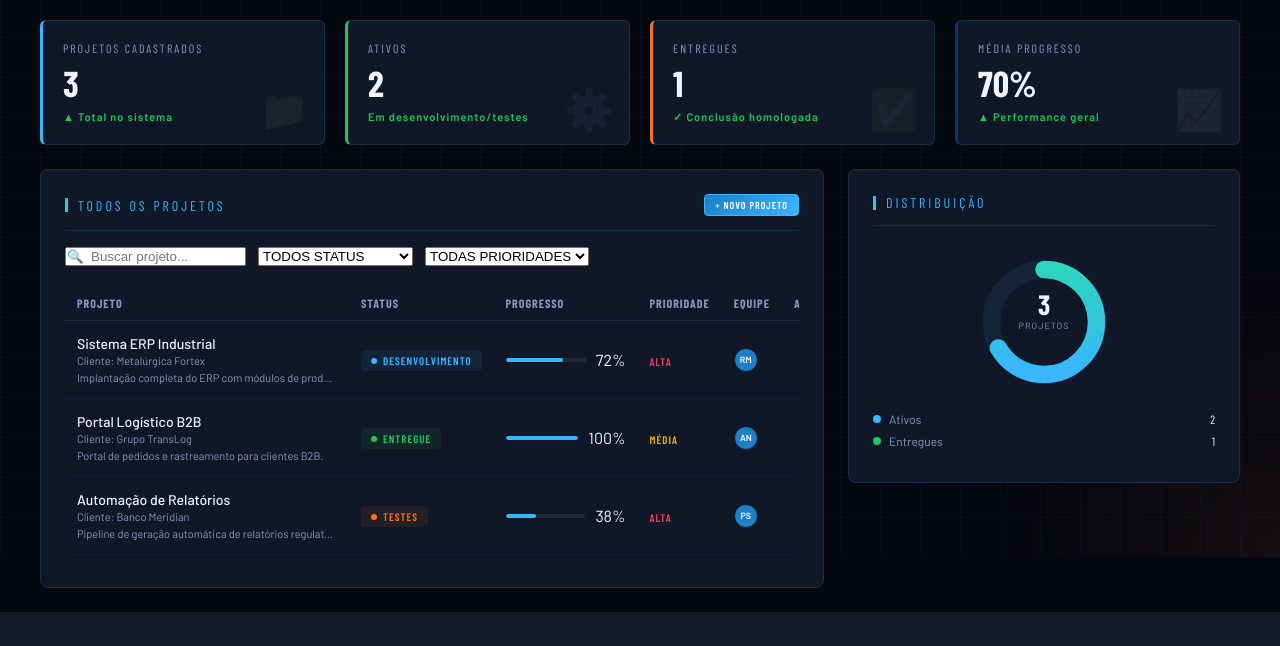
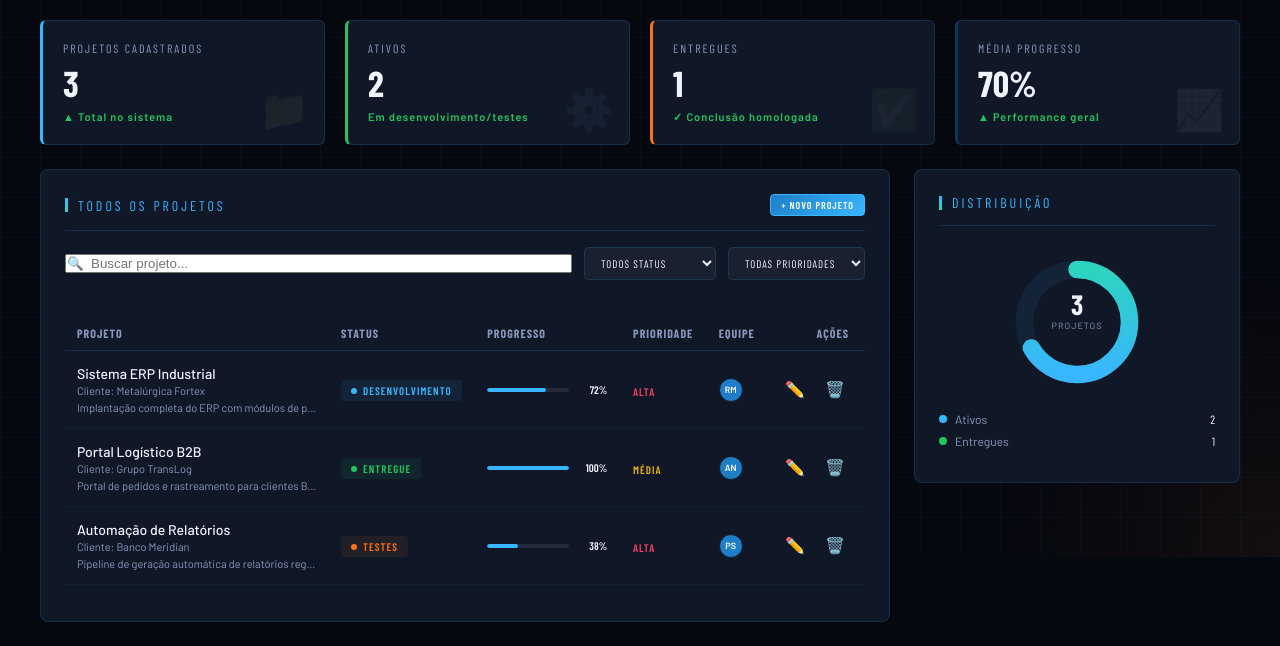
Before and after one commit to Thallycs/Nexus360, a Django app: page /dashboard/ in a window 1280 px wide. Shown: the part 243-889 px from the top of the page. Before the commit the page ends 855 px from the top, so only its background shows below. Run offline with Django 5.2, Linux system fonts and the light colour scheme; a user stored in the database is signed in; parts of the project's set-up code (start-up, migrations or seed data) failed here and were passed over.

Commit message:
Fix: restaurando largura de colunas, efeitos hover e botoes de acao de CRUD

```diff
--- a/core/templates/core/dashboard.html
+++ b/core/templates/core/dashboard.html
@@ -2,7 +2,6 @@
 {% load static %}
 {% block content %}
 
-<!-- TITLE BAR -->
 <div class="title-bar">
   <div>
     <div class="page-title">Gestão de <span>Projetos</span></div>
@@ -15,7 +14,6 @@
   </div>
 </div>
 
-<!-- KPI STRIP OPERACIONAL -->
 <div class="kpi-strip">
   <div class="kpi-card blue">
     <div class="kpi-label">Projetos Cadastrados</div>
@@ -43,64 +41,82 @@
   </div>
 </div>
 
-<!-- MAIN GRID -->
 <div class="main-grid">
 
-  <!-- TABLE PANEL -->
-  <div class="panel">
+  <div class="panel" style="overflow: visible;">
     <div class="panel-header">
       <div class="panel-title">Todos os Projetos</div>
       <button class="btn btn-primary btn-sm" onclick="abrirCriacao()">+ Novo Projeto</button>
     </div>
 
-    <!-- TOOLBAR DE BUSCA E FILTRAGEM -->
-    <div class="toolbar" style="display: flex; gap: 12px; margin-bottom: 20px;">
-      <input class="search-input" type="text" placeholder="🔍  Buscar projeto..." id="proj-search" oninput="filtrarTabela()">
-      <select class="filter-select" id="proj-filter-status" onchange="filtrarTabela()">
-        <option value="">TODOS STATUS</option>
-        <option value="PLANEJAMENTO">PLANEJAMENTO</option>
-        <option value="DESENVOLVIMENTO">DESENVOLVIMENTO</option>
-        <option value="TESTES">TESTES</option>
-        <option value="ENTREGUE">ENTREGUE</option>
-        <option value="PAUSADO">PAUSADO</option>
+    <div class="toolbar" style="display: flex; gap: 12px; margin-bottom: 24px; align-items: center; width: 100%;">
+      <input class="search-input" type="text" placeholder="🔍  Buscar projeto..." id="proj-search" oninput="filtrarTabela()" style="flex: 1; min-width: 180px;">
+
+      <select class="filter-select" id="proj-filter-status" onchange="filtrarTabela()" style="
+        background: rgba(255,255,255,0.04);
+        border: 1px solid var(--border);
+        border-radius: 5px;
+        padding: 8px 12px;
+        color: var(--white);
+        font-family: 'Barlow Condensed', sans-serif;
+        font-size: 11px;
+        letter-spacing: 1px;
+        text-transform: uppercase;
+        cursor: pointer;
+      ">
+        <option value="" style="background: var(--dark);">TODOS STATUS</option>
+        <option value="PLANEJAMENTO" style="background: var(--dark);">PLANEJAMENTO</option>
+        <option value="DESENVOLVIMENTO" style="background: var(--dark);">DESENVOLVIMENTO</option>
+        <option value="TESTES" style="background: var(--dark);">TESTES</option>
+        <option value="ENTREGUE" style="background: var(--dark);">ENTREGUE</option>
+        <option value="PAUSADO" style="background: var(--dark);">PAUSADO</option>
       </select>
-      <select class="filter-select" id="proj-filter-priority" onchange="filtrarTabela()">
-        <option value="">TODAS PRIORIDADES</option>
-        <option value="Alta">Alta</option>
-        <option value="Média">Média</option>
-        <option value="Baixa">Baixa</option>
+
+      <select class="filter-select" id="proj-filter-priority" onchange="filtrarTabela()" style="
+        background: rgba(255,255,255,0.04);
+        border: 1px solid var(--border);
+        border-radius: 5px;
+        padding: 8px 12px;
+        color: var(--white);
+        font-family: 'Barlow Condensed', sans-serif;
+        font-size: 11px;
+        letter-spacing: 1px;
+        text-transform: uppercase;
+        cursor: pointer;
+      ">
+        <option value="" style="background: var(--dark);">TODAS PRIORIDADES</option>
+        <option value="Alta" style="background: var(--dark);">Alta</option>
+        <option value="Média" style="background: var(--dark);">Média</option>
+        <option value="Baixa" style="background: var(--dark);">Baixa</option>
       </select>
     </div>
 
-    <!-- CONTÊINER DO SCROLL COM ESTILIZAÇÃO NEON EM MINHA PROPRIEDADE -->
-    <div style="width: 100%; overflow-x: auto; padding-bottom: 8px; scrollbar-width: thin; scrollbar-color: var(--blue-bright) var(--dark);">
+    <div style="width: 100%; overflow-x: auto; padding: 12px 0; margin-top: 4px; scrollbar-width: thin; scrollbar-color: var(--blue-bright) var(--dark);">
       <style>
-        /* Estilização customizada da barra de rolagem para navegadores Webkit (Chrome, Edge, Safari) */
+        /* Ajuste do scrollbar neon */
         div::-webkit-scrollbar { height: 6px; }
         div::-webkit-scrollbar-track { background: rgba(12, 17, 32, 0.5); border-radius: 4px; }
-        div::-webkit-scrollbar-thumb { background: var(--border); border-radius: 4px; border: 1px solid rgba(56, 182, 255, 0.2); }
-        div::-webkit-scrollbar-thumb:hover { background: var(--blue-bright); box-shadow: 0 0 10px var(--blue-bright); }
+        div::-webkit-scrollbar-thumb { background: var(--border); border-radius: 4px; }
+        div::-webkit-scrollbar-thumb:hover { background: var(--blue-bright); }
       </style>
 
-      <table class="project-table" id="tabela-projetos-core" style="width: 100%; min-width: 650px;">
+      <table class="project-table" id="tabela-projetos-core" style="width: 100%; min-width: 800px; border-collapse: collapse;">
         <thead>
           <tr>
-            <th>Projeto</th>
-            <th>Status</th>
-            <th>Progresso</th>
-            <th>Prioridade</th>
-            <th>Equipe</th>
-            <th style="text-align: right; padding-right: 16px;">Ações</th>
+            <th style="width: 30%;">Projeto</th>
+            <th style="width: 20%;">Status</th>
+            <th style="width: 20%;">Progresso</th>
+            <th style="width: 12%;">Prioridade</th>
+            <th style="width: 10%;">Equipe</th>
+            <th style="width: 8%; text-align: right; padding-right: 16px;">Ações</th>
           </tr>
         </thead>
         <tbody id="corpo-tabela-projetos">
-          <!-- Injeção reativa via Javascript -->
-        </tbody>
+          </tbody>
       </table>
     </div>
   </div>
 
-  <!-- SIDEBAR COM GRÁFICO DONUT -->
   <div class="sidebar">
     <div class="panel">
       <div class="panel-header">
@@ -122,14 +138,12 @@
           <div class="label">Projetos</div>
         </div>
         <div class="donut-legend" id="donut-legend-list">
-          <!-- Injeção automática de legenda -->
-        </div>
+          </div>
       </div>
     </div>
   </div>
 </div>
 
-<!-- MOTOR DO CRUD INTERNO -->
 <script>
   let projetos = [
     { id: 1, title: 'Sistema ERP Industrial', client: 'Metalúrgica Fortex', desc: 'Implantação completa do ERP com módulos de produção e estoque.', status: 'DESENVOLVIMENTO', progress: 72, priority: 'Alta', owner: 'RM' },
@@ -156,27 +170,29 @@
       let labelStatus = p.status.charAt(0) + p.status.slice(1).toLowerCase();
 
       return `
-        <tr>
+        <tr style="height: 70px;">
           <td>
-            <div class="proj-name">${p.title}</div>
-            <div class="proj-client">Cliente: ${p.client || 'Nexus Interno'}</div>
-            <div style="font-size: 11px; color: var(--muted); margin-top: 4px; max-width: 260px; white-space: nowrap; overflow: hidden; text-overflow: ellipsis;" title="${p.desc || 'Sem descrição.'}">
+            <div class="proj-name" style="font-size: 14px; font-weight: 500; color: var(--white);">${p.title}</div>
+            <div class="proj-client" style="font-size: 11px; color: var(--muted); margin-top: 2px;">Cliente: ${p.client || 'Nexus Interno'}</div>
+            <div style="font-size: 11px; color: var(--muted); margin-top: 4px; max-width: 240px; white-space: nowrap; overflow: hidden; text-overflow: ellipsis;" title="${p.desc || 'Sem descrição.'}">
               ${p.desc || '<i>Sem descrição cadastrada.</i>'}
             </div>
           </td>
           <td><span class="badge ${badgeCls}"><span class="badge-dot"></span>${labelStatus}</span></td>
           <td>
-            <div class="progress-wrap">
-              <div class="progress-bar"><div class="progress-fill" style="width:${p.progress}%"></div></div>
-              <span class="progress-pct blue">${p.progress}%</span>
+            <div class="progress-wrap" style="display: flex; align-items: center; gap: 10px;">
+              <div class="progress-bar" style="flex: 1; height: 4px; background: rgba(254,254,254,0.08); border-radius: 2px; overflow: hidden;">
+                <div class="progress-fill" style="width:${p.progress}%; height: 100%; background: var(--blue-bright); border-radius: 2px;"></div>
+              </div>
+              <span class="progress-pct blue" style="font-size: 11px; font-weight: 600; font-family: 'Barlow Condensed'; width: 28px; text-align: right;">${p.progress}%</span>
             </div>
           </td>
           <td><span class="priority ${p.priority === 'Alta' ? 'alta' : p.priority === 'Média' ? 'media' : 'baixa'}">${p.priority}</span></td>
-          <td><div class="avatar-group"><div class="avatar a" style="background:#1e7ec8; margin-left: 0;">${p.owner}</div></div></td>
-          <td style="text-align: right; padding-right: 16px;">
-            <div class="action-cell" style="justify-content: flex-end; gap: 8px;">
-              <button class="btn-icon" onclick="abrirEdicao(${p.id})" title="Editar projeto" style="font-size: 14px;">✏️</button>
-              <button class="btn-icon del" onclick="deletarProjeto(${p.id})" title="Apagar projeto" style="font-size: 14px;">🗑️</button>
+          <td><div class="avatar-group"><div class="avatar a" style="background:#1e7ec8; margin-left: 0; width: 24px; height: 24px; border-radius: 50%; font-size: 9px; font-weight: 600; display: flex; align-items: center; justify-content: center; color: #fff;">${p.owner}</div></div></td>
+          <td style="text-align: right; padding-right: 16px; vertical-align: middle;">
+            <div class="action-cell" style="display: flex; gap: 12px; justify-content: flex-end; align-items: center;">
+              <button class="btn-icon" onclick="abrirEdicao(${p.id})" title="Editar projeto" style="cursor: pointer; background: none; border: none; font-size: 16px;">✏️</button>
+              <button class="btn-icon del" onclick="deletarProjeto(${p.id})" title="Apagar projeto" style="cursor: pointer; background: none; border: none; font-size: 16px;">🗑️</button>
             </div>
           </td>
         </tr>
```
